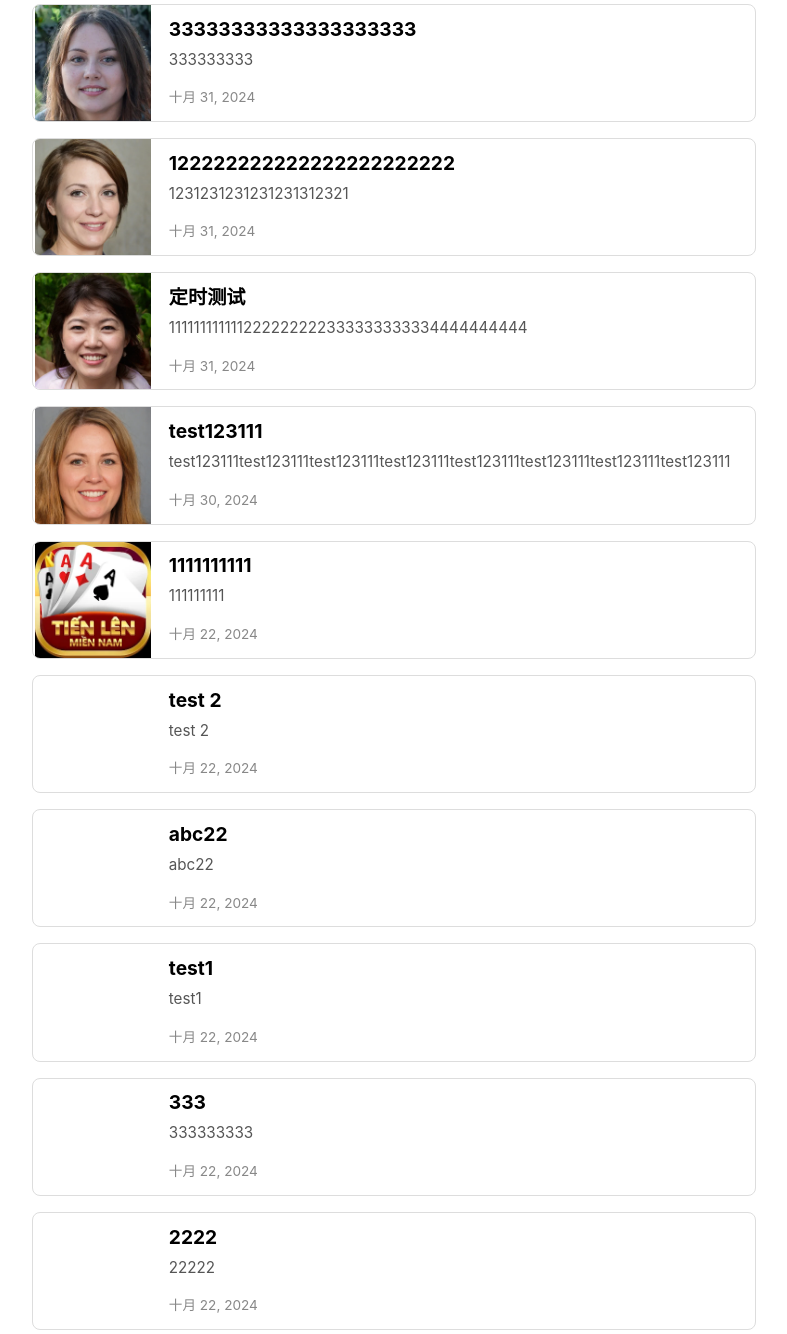
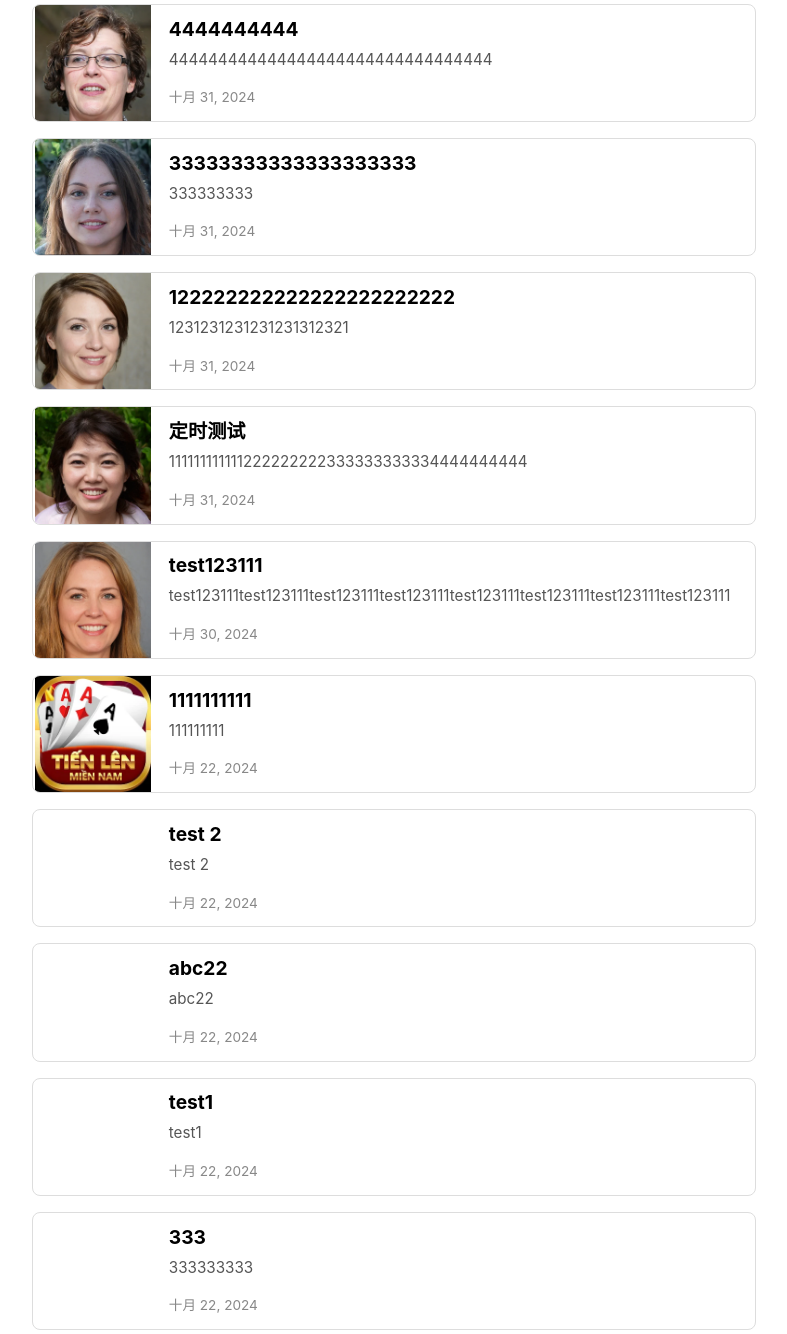
Before and after one commit to cnPonyHu/my-html-three, a plain HTML site: page index.html in a window 1280 px wide. Shown: the part 8080-9414 px from the top of the page, without its empty margins (246-1033 px from the left). Drawn offline with Linux system fonts and the light colour scheme.

Commit message:
Add or update index.html

```diff
--- a/index.html
+++ b/index.html
@@ -574,6 +574,14 @@
     <div class="news-list">
 
         <div class="news-item">
+            <a href="/173035173613/" class="timg" style="background-image: url(/media/files/20241031/6bb9617c-ac49-4179-af39-c322bafd5f07-5.webp);"></a>
+            <div class="news-content">
+                <h3><a href="/173035173613/">4444444444</a></h3>
+                <p>444444444444444444444444444444444</p>
+                <span class="news-date">十月 31, 2024</span>
+            </div>
+        </div>
+        <div class="news-item">
             <a href="/173035028012/" class="timg" style="background-image: url(/media/files/20241031/f2f81eb3-ced0-4d11-86f8-3c60ae32ec6e-3.webp);"></a>
             <div class="news-content">
                 <h3><a href="/173035028012/">33333333333333333333</a></h3>
@@ -642,14 +650,6 @@
             <div class="news-content">
                 <h3><a href="/4/">333</a></h3>
                 <p>333333333</p>
-                <span class="news-date">十月 22, 2024</span>
-            </div>
-        </div>
-        <div class="news-item">
-            <a href="/2222/" class="timg" style="background-image: url(/media/error.png);"></a>
-            <div class="news-content">
-                <h3><a href="/2222/">2222</a></h3>
-                <p>22222</p>
                 <span class="news-date">十月 22, 2024</span>
             </div>
         </div>
```
